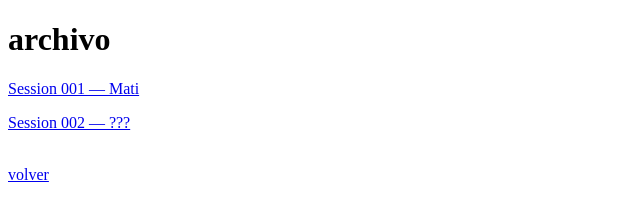
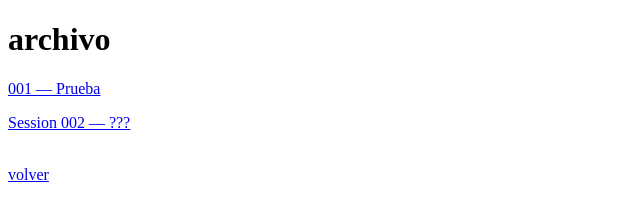
Before and after one commit to TablerodLoro/tablerodloro, a plain HTML site: page archivo.html in a window 1280 px wide. Shown: the full height of the page, 0-640 px from the left. Drawn offline with Linux system fonts and the light colour scheme.

Commit message:
Update archivo.html

```diff
--- a/archivo.html
+++ b/archivo.html
@@ -8,7 +8,7 @@
 
 <h1>archivo</h1>
 
-<p><a href="session001.html">Session 001 — Mati</a></p>
+<p><a href="session001.html">001 — Prueba</a></p>
 <p><a href="session002.html">Session 002 — ???</a></p>
 
 <br>
```
